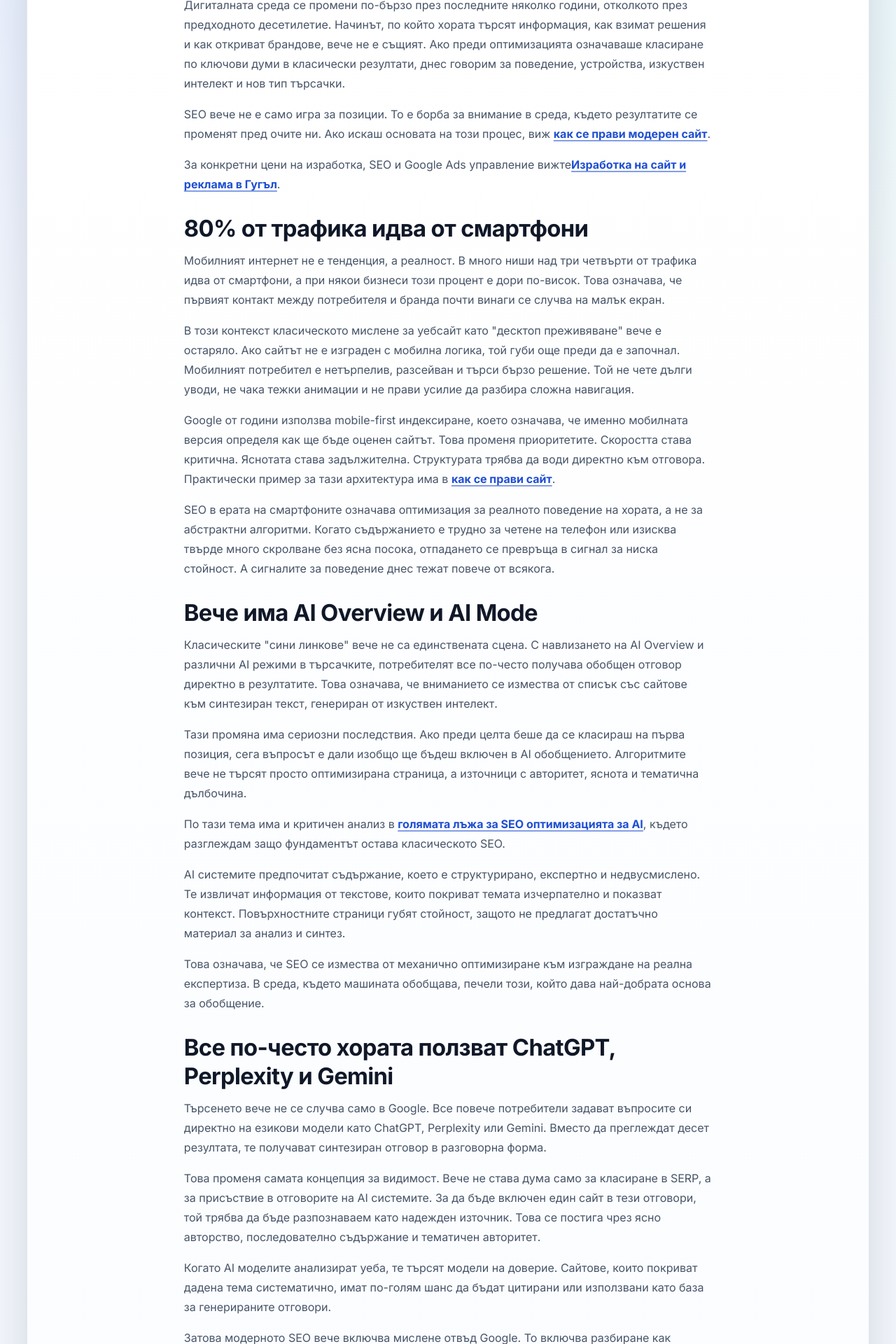
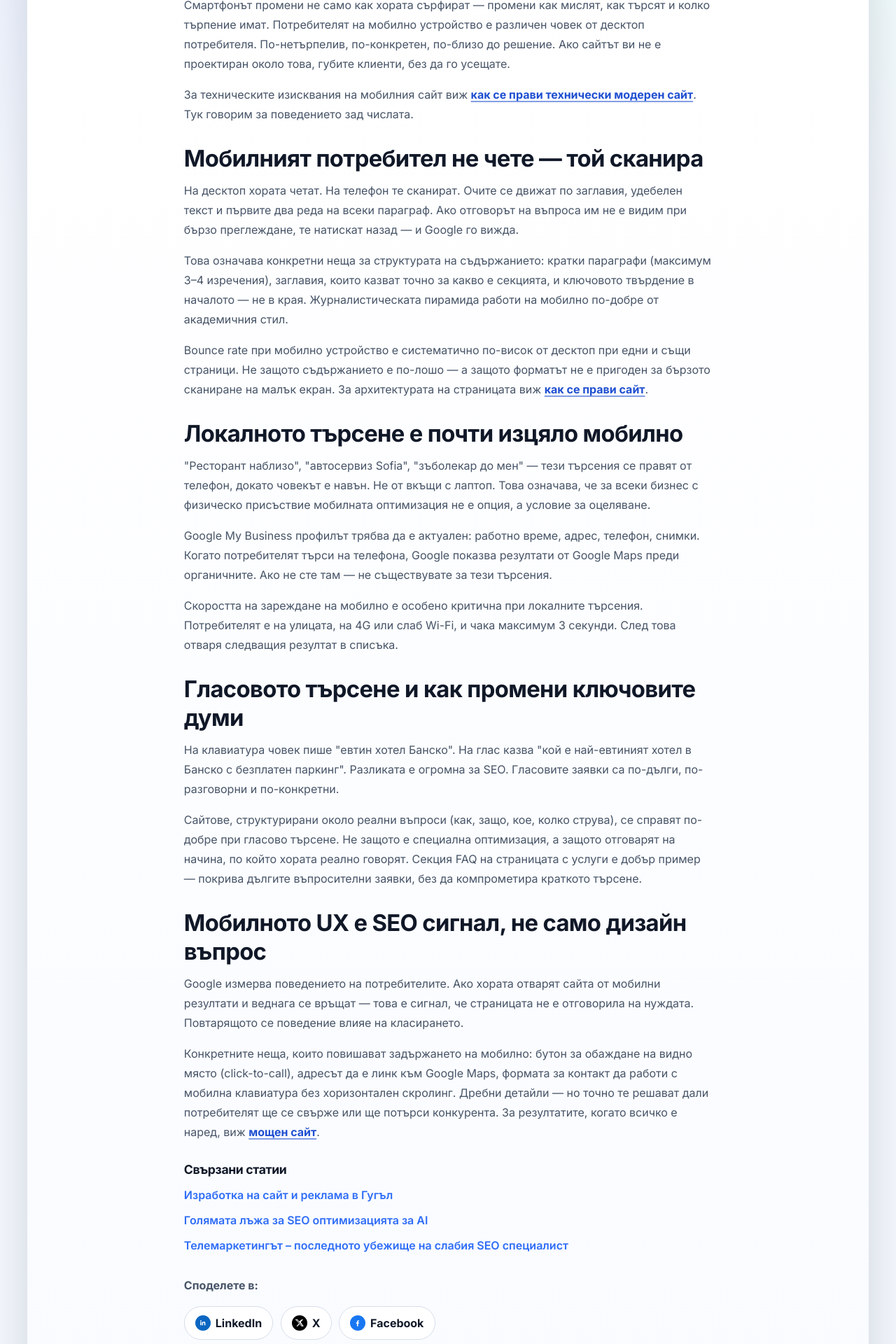
Before and after one commit to inweblife/inweblife, a Next.js app: page /seo-fashion in a window 1280 px wide. Shown: the part 720-2640 px from the top of the page at 70% size. Built offline with nearby package versions, Linux system fonts and the light colour scheme.

Commit message:
Update seo-fashion.js

```diff
--- a/pages/seo-fashion.js
+++ b/pages/seo-fashion.js
@@ -95,153 +95,97 @@ const SeoFashion = () => {
               <time dateTime="2026-02-13">13 февруари 2026</time>
             </p>
             <p>
-              Дигиталната среда се промени по-бързо през последните няколко години, отколкото през
-              предходното десетилетие. Начинът, по който хората търсят информация, как взимат
-              решения и как откриват брандове, вече не е същият. Ако преди оптимизацията
-              означаваше класиране по ключови думи в класически резултати, днес говорим за
-              поведение, устройства, изкуствен интелект и нов тип търсачки.
+              Смартфонът промени не само как хората сърфират — промени как мислят, как търсят и
+              колко търпение имат. Потребителят на мобилно устройство е различен човек от
+              десктоп потребителя. По-нетърпелив, по-конкретен, по-близо до решение. Ако сайтът
+              ви не е проектиран около това, губите клиенти, без да го усещате.
             </p>
             <p>
-              SEO вече не е само игра за позиции. То е борба за внимание в среда, където
-              резултатите се променят пред очите ни. Ако искаш основата на този процес, виж{" "}
+              За техническите изисквания на мобилния сайт виж{" "}
               <Link href="/modern-site">
-                <strong>как се прави модерен сайт</strong>
+                <strong>как се прави технически модерен сайт</strong>
               </Link>
-              .
+              . Тук говорим за поведението зад числата.
+            </p>
+          </section>
+
+          <section>
+            <h2>Мобилният потребител не чете — той сканира</h2>
+            <p>
+              На десктоп хората четат. На телефон те сканират. Очите се движат по заглавия,
+              удебелен текст и първите два реда на всеки параграф. Ако отговорът на въпроса им
+              не е видим при бързо преглеждане, те натискат назад — и Google го вижда.
             </p>
             <p>
-              За конкретни цени на изработка, SEO и Google Ads управление вижте
-              <Link href="/website-and-google-ads">
-                <strong>Изработка на сайт и реклама в Гугъл</strong>
+              Това означава конкретни неща за структурата на съдържанието: кратки параграфи
+              (максимум 3–4 изречения), заглавия, които казват точно за какво е секцията, и
+              ключовото твърдение в началото — не в края. Журналистическата пирамида работи
+              на мобилно по-добре от академичния стил.
+            </p>
+            <p>
+              Bounce rate при мобилно устройство е систематично по-висок от десктоп при едни
+              и същи страници. Не защото съдържанието е по-лошо — а защото форматът не е
+              пригоден за бързото сканиране на малък екран. За архитектурата на страницата виж{" "}
+              <Link href="/how-to-make-site">
+                <strong>как се прави сайт</strong>
               </Link>
               .
             </p>
           </section>
 
           <section>
-            <h2>80% от трафика идва от смартфони</h2>
+            <h2>Локалното търсене е почти изцяло мобилно</h2>
             <p>
-              Мобилният интернет не е тенденция, а реалност. В много ниши над три четвърти от
-              трафика идва от смартфони, а при някои бизнеси този процент е дори по-висок. Това
-              означава, че първият контакт между потребителя и бранда почти винаги се случва на
-              малък екран.
+              &quot;Ресторант наблизо&quot;, &quot;автосервиз Sofia&quot;, &quot;зъболекар до мен&quot; — тези търсения се
+              правят от телефон, докато човекът е навън. Не от вкъщи с лаптоп. Това означава,
+              че за всеки бизнес с физическо присъствие мобилната оптимизация не е опция,
+              а условие за оцеляване.
             </p>
             <p>
-              В този контекст класическото мислене за уебсайт като &quot;десктоп преживяване&quot; вече е
-              остаряло. Ако сайтът не е изграден с мобилна логика, той губи още преди да е
-              започнал. Мобилният потребител е нетърпелив, разсейван и търси бързо решение. Той не
-              чете дълги уводи, не чака тежки анимации и не прави усилие да разбира сложна
-              навигация.
+              Google My Business профилът трябва да е актуален: работно време, адрес, телефон,
+              снимки. Когато потребителят търси на телефона, Google показва резултати от
+              Google Maps преди органичните. Ако не сте там — не съществувате за тези търсения.
             </p>
             <p>
-              Google от години използва mobile-first индексиране, което означава, че именно
-              мобилната версия определя как ще бъде оценен сайтът. Това променя приоритетите.
-              Скоростта става критична. Яснотата става задължителна. Структурата трябва да води
-              директно към отговора. Практически пример за тази архитектура има в{" "}
-              <Link href="/how-to-make-site">
-                <strong>как се прави сайт</strong>
-              </Link>
-              .
-            </p>
-            <p>
-              SEO в ерата на смартфоните означава оптимизация за реалното поведение на хората, а
-              не за абстрактни алгоритми. Когато съдържанието е трудно за четене на телефон или
-              изисква твърде много скролване без ясна посока, отпадането се превръща в сигнал за
-              ниска стойност. А сигналите за поведение днес тежат повече от всякога.
+              Скоростта на зареждане на мобилно е особено критична при локалните търсения.
+              Потребителят е на улицата, на 4G или слаб Wi-Fi, и чака максимум 3 секунди.
+              След това отваря следващия резултат в списъка.
             </p>
           </section>
 
           <section>
-            <h2>Вече има AI Overview и AI Mode</h2>
+            <h2>Гласовото търсене и как промени ключовите думи</h2>
             <p>
-              Класическите &quot;сини линкове&quot; вече не са единствената сцена. С навлизането на AI
-              Overview и различни AI режими в търсачките, потребителят все по-често получава
-              обобщен отговор директно в резултатите. Това означава, че вниманието се измества от
-              списък със сайтове към синтезиран текст, генериран от изкуствен интелект.
+              На клавиатура човек пише &quot;евтин хотел Банско&quot;. На глас казва &quot;кой е
+              най-евтиният хотел в Банско с безплатен паркинг&quot;. Разликата е огромна за SEO.
+              Гласовите заявки са по-дълги, по-разговорни и по-конкретни.
             </p>
             <p>
-              Тази промяна има сериозни последствия. Ако преди целта беше да се класираш на първа
-              позиция, сега въпросът е дали изобщо ще бъдеш включен в AI обобщението. Алгоритмите
-              вече не търсят просто оптимизирана страница, а източници с авторитет, яснота и
-              тематична дълбочина.
-            </p>
-            <p>
-              По тази тема има и критичен анализ в{" "}
-              <Link href="/ai-seo-lie">
-                <strong>голямата лъжа за SEO оптимизацията за AI</strong>
-              </Link>
-              , където разглеждам защо фундаментът остава класическото SEO.
-            </p>
-            <p>
-              AI системите предпочитат съдържание, което е структурирано, експертно и
-              недвусмислено. Те извличат информация от текстове, които покриват темата изчерпателно
-              и показват контекст. Повърхностните страници губят стойност, защото не предлагат
-              достатъчно материал за анализ и синтез.
-            </p>
-            <p>
-              Това означава, че SEO се измества от механично оптимизиране към изграждане на реална
-              експертиза. В среда, където машината обобщава, печели този, който дава най-добрата
-              основа за обобщение.
+              Сайтове, структурирани около реални въпроси (как, защо, кое, колко струва),
+              се справят по-добре при гласово търсене. Не защото е специална оптимизация,
+              а защото отговарят на начина, по който хората реално говорят. Секция FAQ на
+              страницата с услуги е добър пример — покрива дългите въпросителни заявки,
+              без да компрометира краткото търсене.
             </p>
           </section>
 
           <section>
-            <h2>Все по-често хората ползват ChatGPT, Perplexity и Gemini</h2>
+            <h2>Мобилното UX е SEO сигнал, не само дизайн въпрос</h2>
             <p>
-              Търсенето вече не се случва само в Google. Все повече потребители задават въпросите
-              си директно на езикови модели като ChatGPT, Perplexity или Gemini. Вместо да
-              преглеждат десет резултата, те получават синтезиран отговор в разговорна форма.
+              Google измерва поведението на потребителите. Ако хората отварят сайта от
+              мобилни резултати и веднага се връщат — това е сигнал, че страницата не е
+              отговорила на нуждата. Повтарящото се поведение влияе на класирането.
             </p>
             <p>
-              Това променя самата концепция за видимост. Вече не става дума само за класиране в
-              SERP, а за присъствие в отговорите на AI системите. За да бъде включен един сайт в
-              тези отговори, той трябва да бъде разпознаваем като надежден източник. Това се
-              постига чрез ясно авторство, последователно съдържание и тематичен авторитет.
-            </p>
-            <p>
-              Когато AI моделите анализират уеба, те търсят модели на доверие. Сайтове, които
-              покриват дадена тема систематично, имат по-голям шанс да бъдат цитирани или
-              използвани като база за генерираните отговори.
-            </p>
-            <p>
-              Затова модерното SEO вече включва мислене отвъд Google. То включва разбиране как
-              работят езиковите модели и какво съдържание те предпочитат. Ясни формулировки,
-              логична структура и експертен тон стават решаващи фактори. Свързан подход има и в{" "}
+              Конкретните неща, които повишават задържането на мобилно: бутон за обаждане
+              на видно място (click-to-call), адресът да е линк към Google Maps, формата
+              за контакт да работи с мобилна клавиатура без хоризонтален скролинг. Дребни
+              детайли — но точно те решават дали потребителят ще се свърже или ще потърси
+              конкурента. За резултатите, когато всичко е наред, виж{" "}
               <Link href="/powerful-site">
-                <strong>създайте мощен сайт</strong>
+                <strong>мощен сайт</strong>
               </Link>
               .
-            </p>
-          </section>
-
-          <section>
-            <h2>SEO, GEO или Friendly Question</h2>
-            <p>
-              Терминологията се променя. Някои говорят за SEO, други за GEO - генеративна
-              оптимизация, трети използват изрази като &quot;Friendly Question&quot; стратегия, при която
-              съдържанието е написано така, че директно да отговаря на реални въпроси на
-              потребителите.
-            </p>
-            <p>
-              Същността обаче остава една и съща: видимост чрез релевантност. Независимо дали
-              оптимизираме за класическа търсачка или за генеративен модел, крайната цел е да
-              предоставим най-добрия възможен отговор на конкретно намерение.
-            </p>
-            <p>
-              Разликата е, че днес отговорът трябва да бъде по-дълбок, по-ясен и по-контекстуален.
-              Повърхностните текстове губят позиции. Автоматично генерираните, но безсмислени
-              страници не издържат във време, в което самите търсачки използват изкуствен
-              интелект, за да оценяват качеството.
-            </p>
-            <p>
-              SEO не умира. То еволюира. Преминава от оптимизация за ключова дума към оптимизация
-              за смисъл. От гонене на позиция към изграждане на доверие.
-            </p>
-            <p>
-              В ерата на смартфоните и изкуствения интелект печели не този, който знае триковете,
-              а този, който разбира средата. Видимостта вече не е въпрос на технически настройки, а
-              на стратегическо мислене. И точно там се решава кои сайтове ще останат релевантни
-              през следващите години.
             </p>
           </section>
 
```
